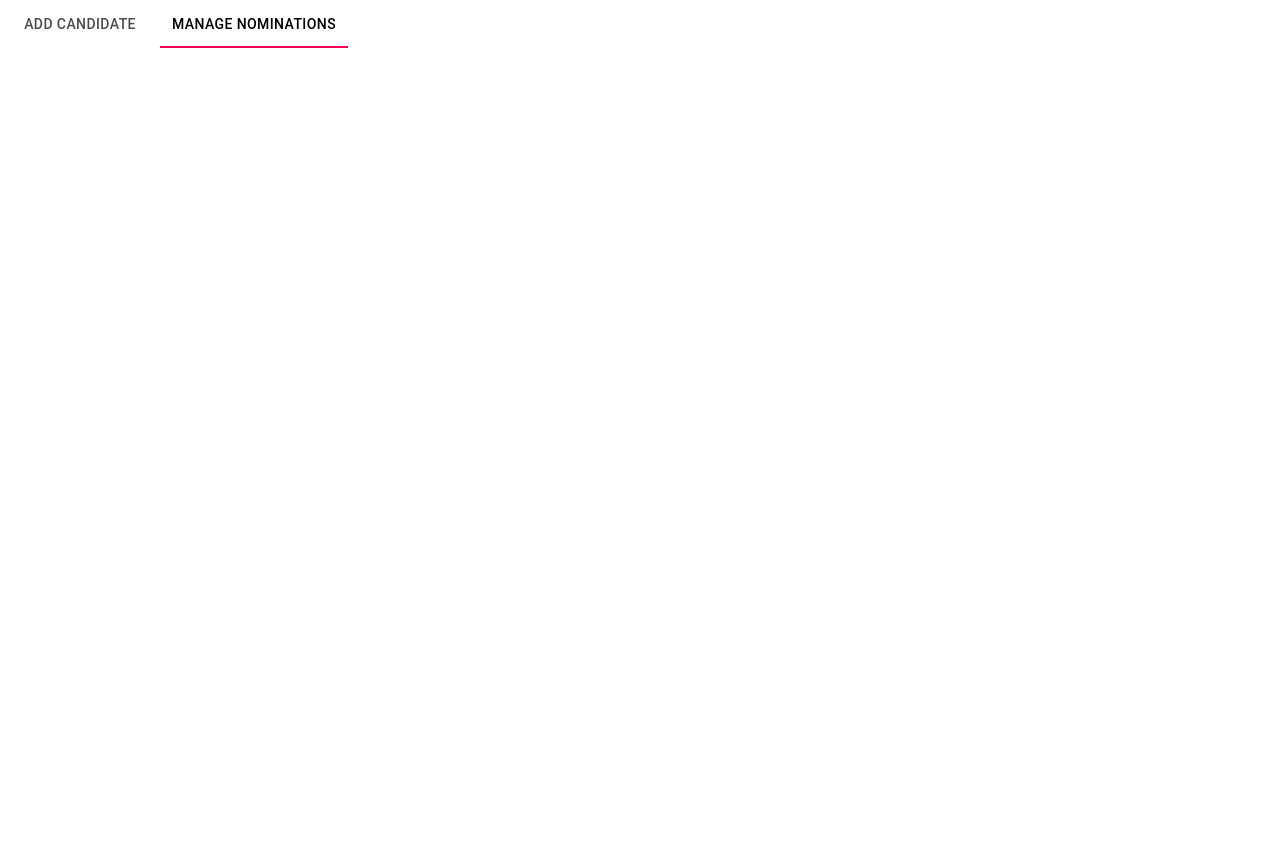
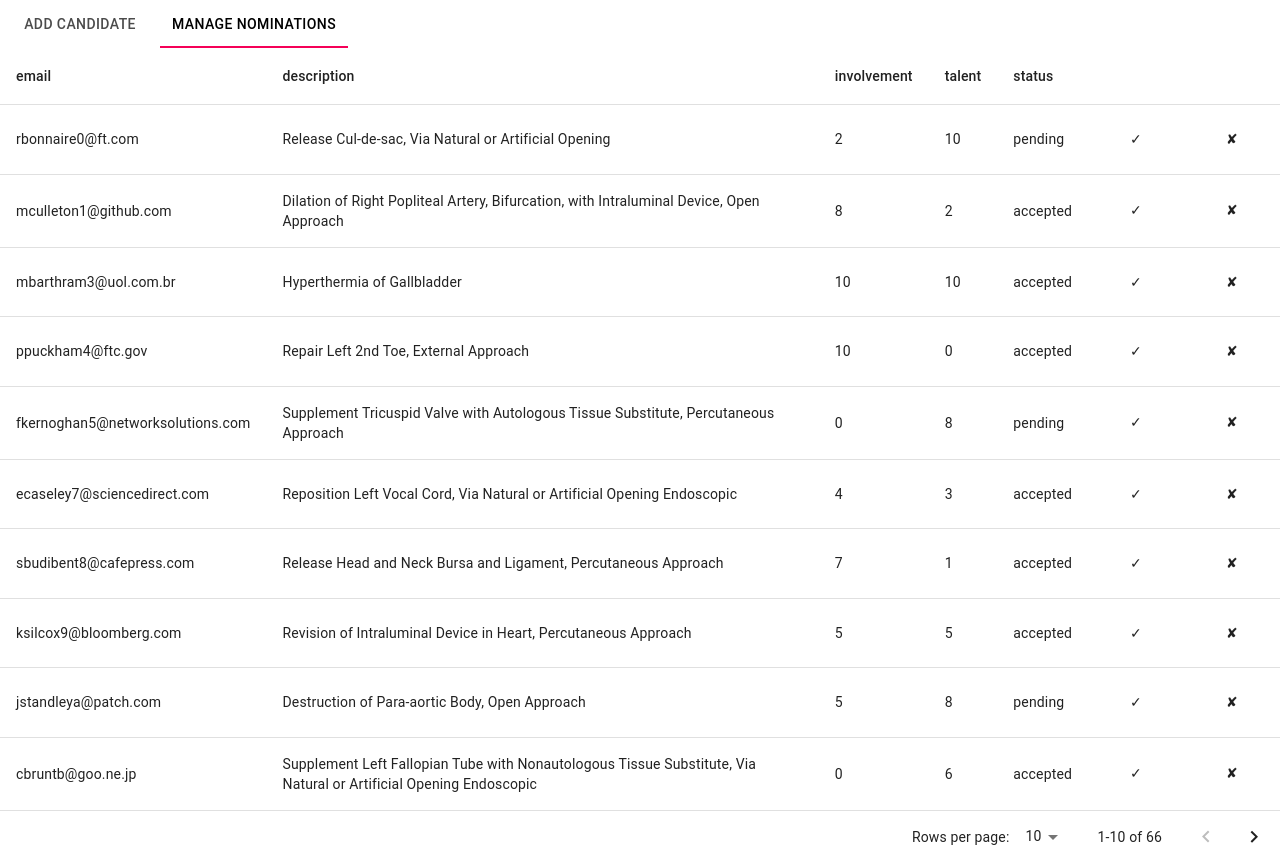
Before and after one commit to euti/demoNominations, a React (Create React App) app: page / in a window 1280 px wide. Both pictures are taken after a click on the tab "MANAGE NOMINATIONS". Before the commit the page ends 800 px from the top, so only its background shows below. Built offline with nearby package versions, Linux system fonts and the light colour scheme.

Commit message:
mock ManageNominations form

```diff
--- a/src/components/manageNominations.jsx
+++ b/src/components/manageNominations.jsx
@@ -1,9 +1,82 @@
-import React from 'react';
+import React, { useState } from 'react';
+import {
+    TableContainer,
+    Table,
+    TableHead,
+    TableBody,
+    TableRow,
+    TableCell,
+    Button,
+    TablePagination,
+} from '@material-ui/core';
+import {
+    initialState,
+} from "../utils/config";
 
 const ManageNominations = () => {
+    const [candidates,setCandidates] = useState(initialState)
+    const [page,setPage] = useState(0);
+    const [rowsPerPage,setRowsPerPage] = useState(10);
+
+    const validCandidates = candidates
+        .filter(candidate => candidate.status !== "rejected");
+    const shownCandidates = validCandidates
+        .slice(page*rowsPerPage, page*rowsPerPage+rowsPerPage);
+
     return (
         <div id="manageNominations">
-
+            <TableContainer id="dataTable">
+                <Table>
+                    <TableHead>
+                        <TableRow>
+                            <TableCell>email</TableCell>
+                            <TableCell>description</TableCell>
+                            <TableCell>involvement</TableCell>
+                            <TableCell>talent</TableCell>
+                            <TableCell>status</TableCell>
+                            <TableCell />
+                            <TableCell />
+                        </TableRow>
+                    </TableHead>
+                    <TableBody>
+                        {shownCandidates.map((candidate) => (
+                            <TableRow key={candidate.email}>
+                                <TableCell>{candidate.email}</TableCell>
+                                <TableCell>{candidate.description}</TableCell>
+                                <TableCell>{candidate.involvement}</TableCell>
+                                <TableCell>{candidate.talent}</TableCell>
+                                <TableCell>{candidate.status}</TableCell>
+                                <TableCell>
+                                    <Button
+                                        onClick={()=>{}}
+                                    >
+                                        ✓
+                                    </Button>
+                                </TableCell>
+                                <TableCell>
+                                    <Button
+                                        onClick={()=>{}}
+                                    >
+                                        ✘
+                                    </Button>
+                                </TableCell>
+                            </TableRow>
+                        ))}
+                    </TableBody>
+                </Table>
+                <TablePagination
+                    rowsPerPageOptions={[5, 10, 25]}
+                    component="div"
+                    count={validCandidates.length}
+                    rowsPerPage={rowsPerPage}
+                    page={page}
+                    onChangePage={(e, value) => setPage(value)}
+                    onChangeRowsPerPage={(e) => {
+                        setRowsPerPage(parseInt(e.target.value, 10));
+                        setPage(0);
+                    }}
+                />
+            </TableContainer>
         </div>
     )
 };
--- a/src/utils/config.js
+++ b/src/utils/config.js
@@ -1 +1,3 @@
-export const initialState = {}
+import data from './mockData';
+
+export const initialState = data;
```
